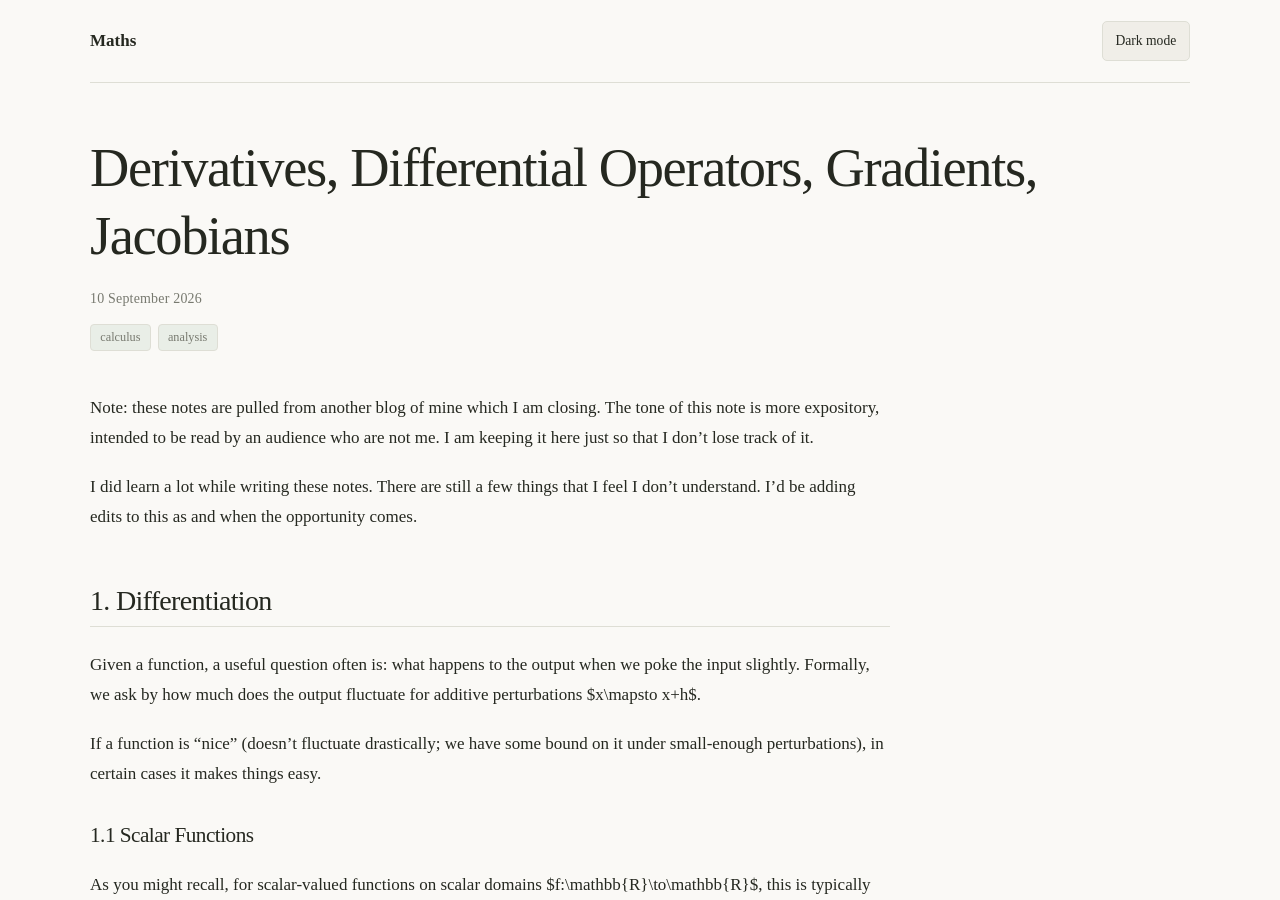
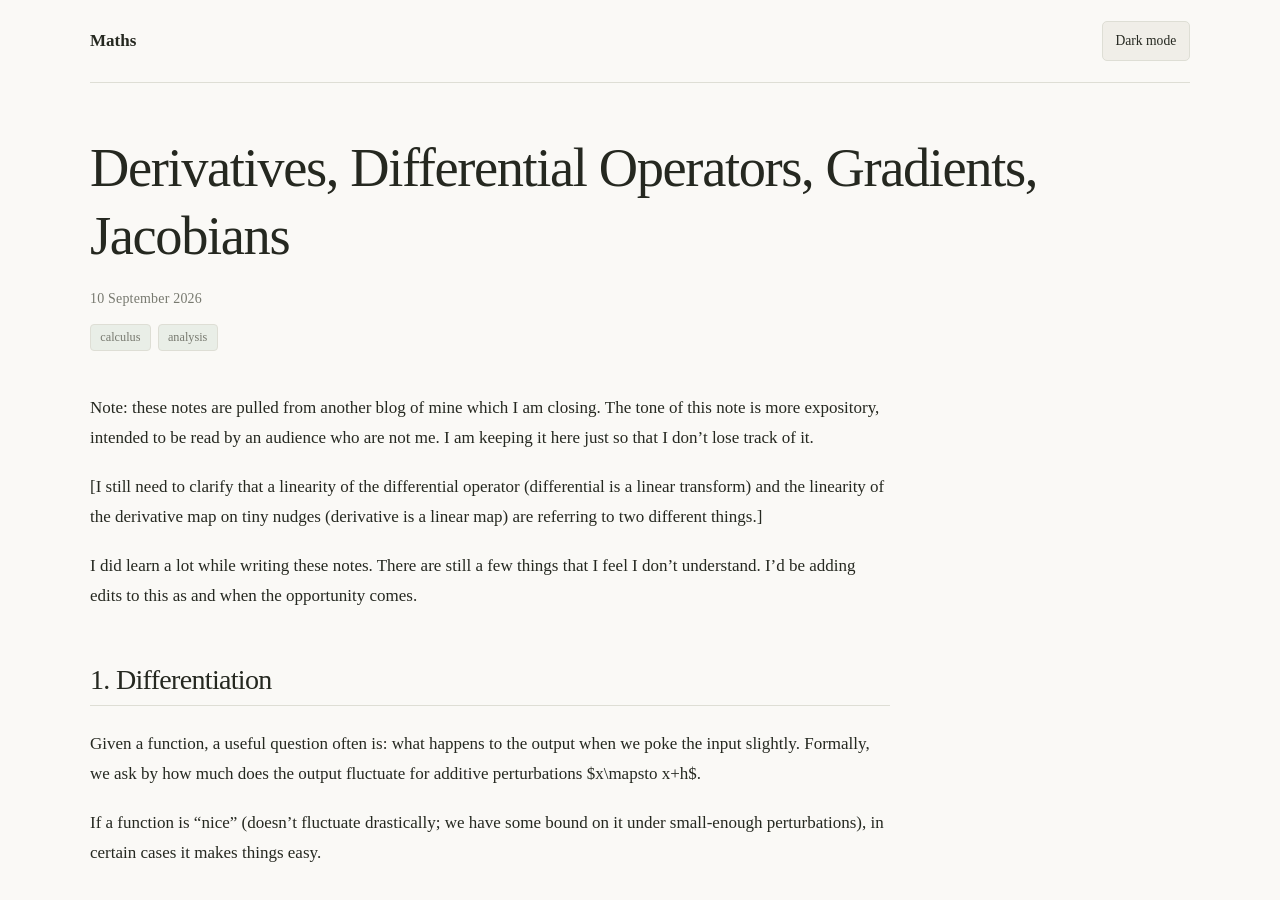
Before and after one commit to uselesstechjunks/maths, a Jekyll site: the page built from _posts/2026-09-10-derivatives-differentials-gradients.md, in a window 1280 px wide and 900 px high. Built offline with Jekyll 4.4.1, drawn with Linux system fonts in a browser that asks for light colours; some web fonts are replaced; a script that is not in the unit is left out.

Commit message:
Update 2026-09-10-derivatives-differentials-gradients.md

```diff
--- a/_posts/2026-09-10-derivatives-differentials-gradients.md
+++ b/_posts/2026-09-10-derivatives-differentials-gradients.md
@@ -8,6 +8,8 @@ tags:
   - analysis
 ---
 Note: these notes are pulled from another blog of mine which I am closing. The tone of this note is more expository, intended to be read by an audience who are not me. I am keeping it here just so that I don't lose track of it.
+
+[I still need to clarify that a linearity of the differential operator (differential is a linear transform) and the linearity of the derivative map on tiny nudges (derivative is a linear map) are referring to two different things.]
 
 I did learn a lot while writing these notes. There are still a few things that I feel I don't understand. I'd be adding edits to this as and when the opportunity comes.
 
```
